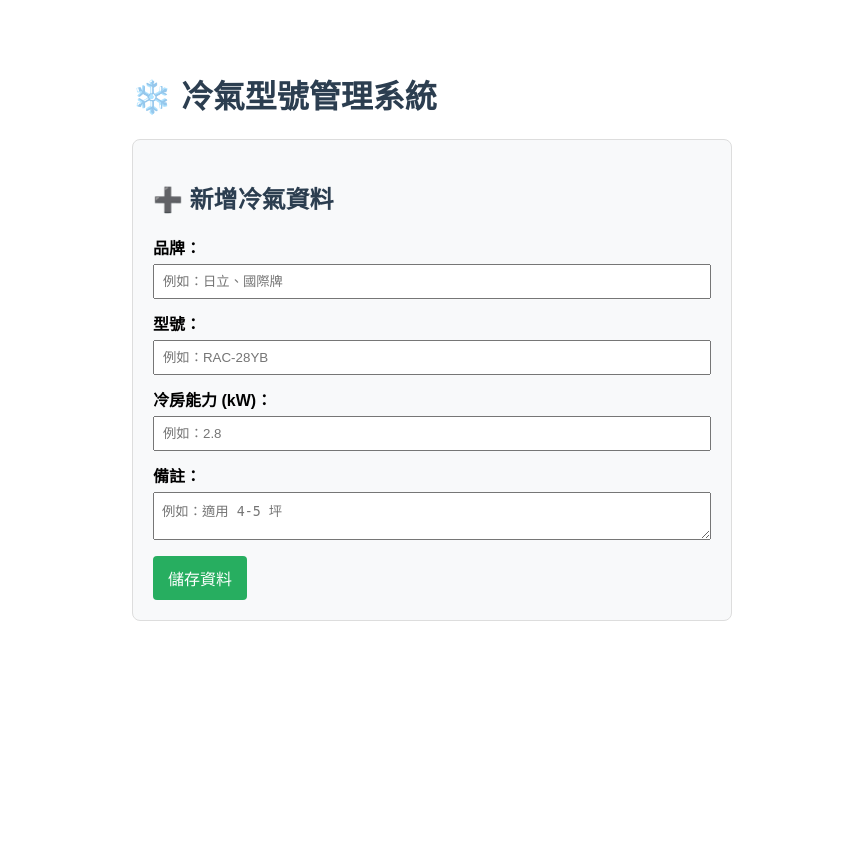
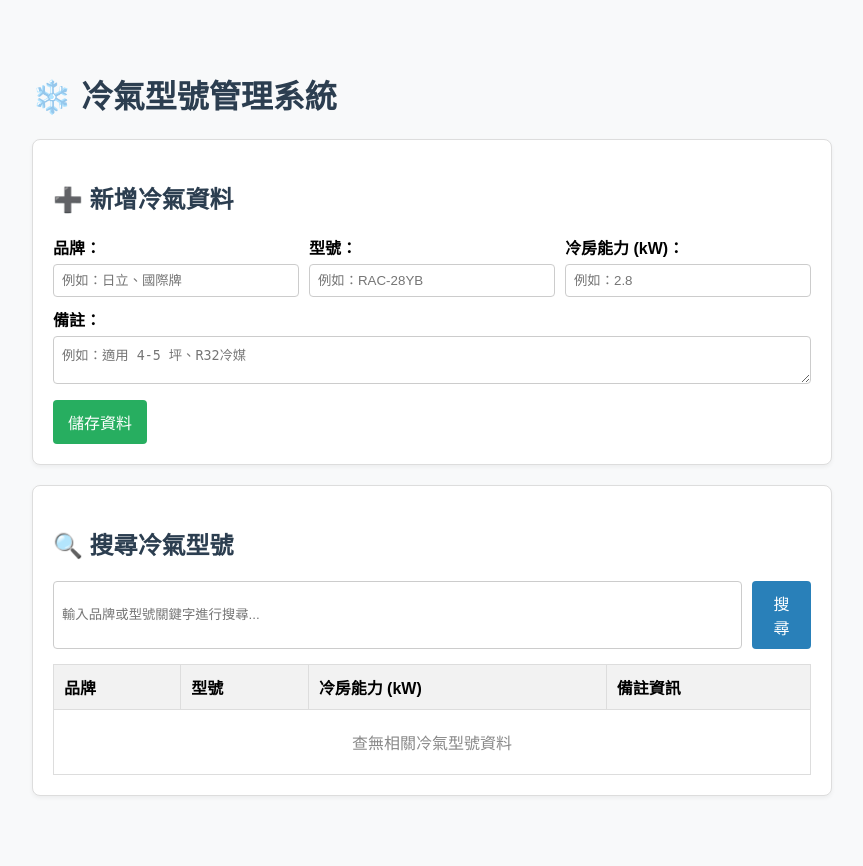
Before and after one commit to zihur/ac-management, a FastAPI app: page / in a window 1280 px wide. Shown: the whole page, without its empty margins (208-1071 px from the left). Before the commit the page ends 621 px from the top, so only its background shows below. Run offline with FastAPI, Linux system fonts and the light colour scheme; data that the repository does not hold is empty.

Commit message:
feat: 增強首頁功能與搜尋功能
- 在首頁路由中新增關鍵字搜尋功能，支援模糊搜尋品牌與型號
- 更新首頁模板，顯示搜尋結果與保留關鍵字
- 改善前端樣式，提升使用者體驗
- 新增資料清單顯示，包含品牌、型號、冷房能力與備註資訊

```diff
--- a/main.py
+++ b/main.py
@@ -9,21 +9,48 @@ from database import get_db_connection, init_db
 app = FastAPI()
 templates = Jinja2Templates(directory="templates")
 
-# 容器啟動時自動初始化 SQLite 資料庫
 @app.on_event("startup")
 def startup_event():
     init_db()
 
-# 首頁 (顯示頁面)
+# 1. 首頁路由：兼具列表展示與關鍵字搜尋
 @app.get("/", response_class=HTMLResponse)
-def home(request: Request, message: Optional[str] = None, error: Optional[str] = None):
+def home(
+    request: Request,
+    keyword: Optional[str] = None,
+    message: Optional[str] = None,
+    error: Optional[str] = None
+):
+    conn = get_db_connection()
+    cursor = conn.cursor()
+
+    # 如果有輸入關鍵字，執行 LIKE 模糊搜尋 (同時比對品牌與型號)
+    if keyword:
+        search_pattern = f"%{keyword}%"
+        cursor.execute(
+            "SELECT * FROM ac_models WHERE brand LIKE ? OR model_number LIKE ? ORDER BY id DESC",
+            (search_pattern, search_pattern)
+        )
+    else:
+        # 沒有關鍵字則列出全部資料 (按 ID 倒序排列，最新建立的在最上面)
+        cursor.execute("SELECT * FROM ac_models ORDER BY id DESC")
+
+    items = cursor.fetchall()
+    conn.close()
+
     return templates.TemplateResponse(
         request=request,
         name="index.html",
-        context={"title": "冷氣型號管理系統", "message": message, "error": error}
+        context={
+            "title": "冷氣型號管理系統",
+            "items": items,          # 傳送查詢出來的資料清單
+            "keyword": keyword,      # 傳回關鍵字，讓搜尋框能保留輸入的值
+            "message": message,
+            "error": error
+        }
     )
 
-# 處理表單提交 (POST)
+# 2. 新增資料路由
 @app.post("/add")
 def add_ac_model(
     brand: str = Form(...),
@@ -45,5 +72,4 @@ def add_ac_model(
     finally:
         conn.close()
 
-    # 重定向回首頁 (HTTP 303 防止使用者按 F5 重複提交 POST)
     return RedirectResponse(url=redirect_url, status_code=status.HTTP_303_SEE_OTHER)
--- a/templates/index.html
+++ b/templates/index.html
@@ -4,15 +4,22 @@
     <meta charset="UTF-8">
     <title>冷氣型號管理系統</title>
     <style>
-        body { font-family: sans-serif; max-width: 600px; margin: 30px auto; padding: 20px; }
+        body { font-family: sans-serif; max-width: 800px; margin: 30px auto; padding: 20px; background-color: #f8f9fa; }
         h1, h2 { color: #2c3e50; }
-        .box { background: #f8f9fa; border: 1px solid #ddd; padding: 20px; border-radius: 8px; margin-bottom: 20px; }
+        .box { background: white; border: 1px solid #ddd; padding: 20px; border-radius: 8px; margin-bottom: 20px; box-shadow: 0 2px 4px rgba(0,0,0,0.05); }
         .form-group { margin-bottom: 12px; }
         label { display: block; margin-bottom: 5px; font-weight: bold; }
-        input[type="text"], input[type="number"], textarea { width: 100%; padding: 8px; box-sizing: border-box; }
+        input[type="text"], input[type="number"], textarea { width: 100%; padding: 8px; box-sizing: border-box; border: 1px solid #ccc; border-radius: 4px; }
         button { background-color: #27ae60; color: white; border: none; padding: 10px 15px; border-radius: 4px; cursor: pointer; font-size: 16px; }
+        button.search-btn { background-color: #2980b9; }
         .msg { padding: 10px; background-color: #d4edda; color: #155724; border-radius: 4px; margin-bottom: 15px; }
         .error { padding: 10px; background-color: #f8d7da; color: #721c24; border-radius: 4px; margin-bottom: 15px; }
+
+        /* 表格樣式 */
+        table { width: 100%; border-collapse: collapse; margin-top: 15px; }
+        th, td { border: 1px solid #ddd; padding: 10px; text-align: left; }
+        th { background-color: #f2f2f2; }
+        tr:nth-child(even) { background-color: #f9f9f9; }
     </style>
 </head>
 <body>
@@ -25,27 +32,69 @@
         <div class="error">{{ error }}</div>
     {% endif %}
 
+    <!-- 1. 新增資料區塊 -->
     <div class="box">
         <h2>➕ 新增冷氣資料</h2>
         <form action="/add" method="post">
-            <div class="form-group">
+            <div style="display: flex; gap: 10px; margin-bottom: 10px;">
+                <div style="flex: 1;">
                     <label>品牌：</label>
                     <input type="text" name="brand" placeholder="例如：日立、國際牌" required>
                 </div>
-            <div class="form-group">
+                <div style="flex: 1;">
                     <label>型號：</label>
                     <input type="text" name="model_number" placeholder="例如：RAC-28YB" required>
                 </div>
-            <div class="form-group">
+                <div style="flex: 1;">
                     <label>冷房能力 (kW)：</label>
                     <input type="number" step="0.1" name="cooling_capacity" placeholder="例如：2.8" required>
                 </div>
+            </div>
             <div class="form-group">
                 <label>備註：</label>
-                <textarea name="notes" placeholder="例如：適用 4-5 坪"></textarea>
+                <textarea name="notes" placeholder="例如：適用 4-5 坪、R32冷媒"></textarea>
             </div>
             <button type="submit">儲存資料</button>
         </form>
     </div>
+
+    <!-- 2. 搜尋與資料清單區塊 -->
+    <div class="box">
+        <h2>🔍 搜尋冷氣型號</h2>
+        <form action="/" method="get">
+            <div style="display: flex; gap: 10px;">
+                <input type="text" name="keyword" value="{{ keyword or '' }}" placeholder="輸入品牌或型號關鍵字進行搜尋...">
+                <button type="submit" class="search-btn">搜尋</button>
+                {% if keyword %}
+                    <a href="/" style="align-self: center; color: #7f8c8d; text-decoration: none;">清除搜尋</a>
+                {% endif %}
+            </div>
+        </form>
+
+        <table>
+            <thead>
+                <tr>
+                    <th>品牌</th>
+                    <th>型號</th>
+                    <th>冷房能力 (kW)</th>
+                    <th>備註資訊</th>
+                </tr>
+            </thead>
+            <tbody>
+                {% for item in items %}
+                <tr>
+                    <td>{{ item.brand }}</td>
+                    <td><strong>{{ item.model_number }}</strong></td>
+                    <td>{{ item.cooling_capacity }} kW</td>
+                    <td>{{ item.notes or '-' }}</td>
+                </tr>
+                {% else %}
+                <tr>
+                    <td colspan="4" style="text-align: center; color: #888; padding: 20px;">查無相關冷氣型號資料</td>
+                </tr>
+                {% endfor %}
+            </tbody>
+        </table>
+    </div>
 </body>
 </html>
```
Lines whose indentation alone changed are shown as unchanged.
